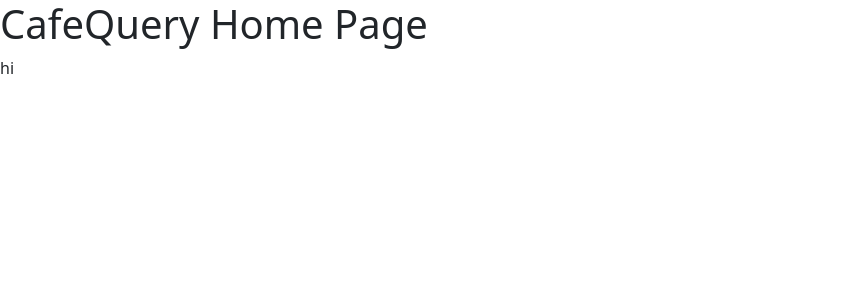
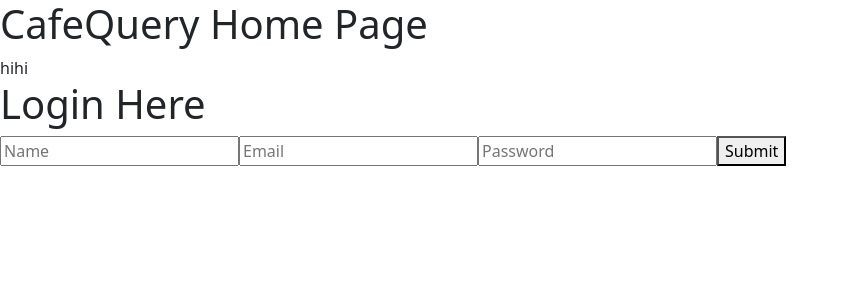
Before and after one commit to PinkFairyArmadillos34/CafeQuery, a React app: page / in a window 1280 px wide. Shown: the top 300 px of the page, without its empty margins (0-849 px from the left). Built offline with nearby package versions, Linux system fonts and the light colour scheme.

Commit message:
added login and logout components

```diff
--- a/src/App.js
+++ b/src/App.js
@@ -7,9 +7,15 @@ import AddSpaceReview from './components/AddSpaceReview';
 import DisplaySpaces from './components/DisplaySpaces';
 import HomePage from './components/HomePage';
 
+import Login from "./components/Login";
+
 function App()  {
     return (
-      <a>hi</a>
+      <div>
+        <a>hihi</a>
+        <Login />
+      </div>
+
     //  <Router>
     //   <nav className = "navbar">
     //     <div className="navbar-nav">
--- /dev/null
+++ b/src/components/Login.js
@@ -0,0 +1,38 @@
+import React, { useState } from 'react';
+
+const Login = () => {
+  const [name, setName] = useState('');
+  const [email, setEmail] = useState('');
+  const [password, setPassword] = useState('');
+
+  return (
+    <div className='login'>
+      <form className='login_form'>
+        <h1>Login Here</h1>
+        <input
+          type='name'
+          placeholder='Name'
+          value={name}
+          onChange={(e) => setName(e.target.value)}
+        />
+        <input
+          type='email'
+          placeholder='Email'
+          value={email}
+          onChange={(e) => setEmail(e.target.value)}
+        />
+        <input
+          type='paswword'
+          placeholder='Password'
+          value={password}
+          onChange={(e) => setPassword(e.target.value)}
+        />
+        <button type='submit' className='submit_btn'>
+            Submit
+        </button>
+      </form>
+    </div>
+  );
+};
+
+export default Login;
```
Also changed, not shown: src/components/Logout.js (added, +14 -0 lines), 1 other file (tests, documents, lock files or other folders).
